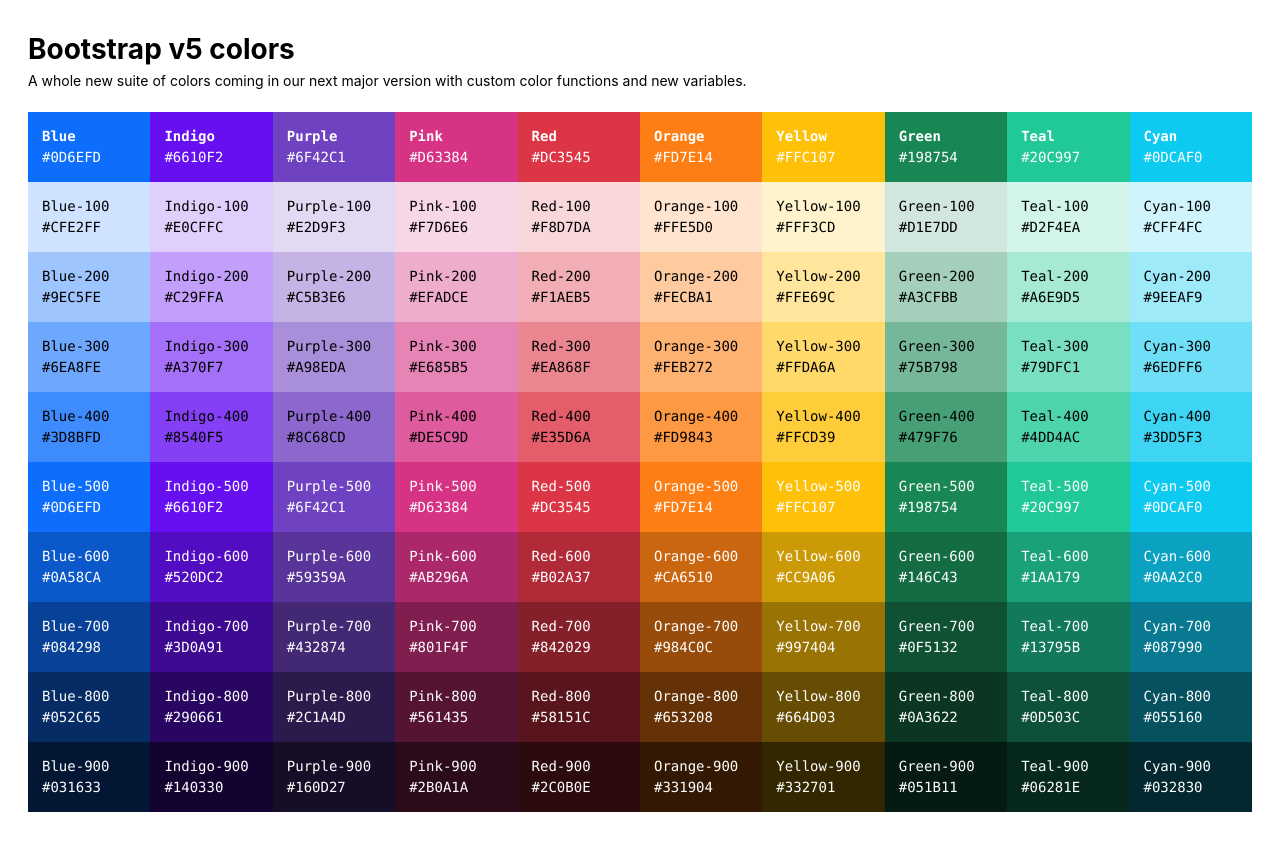
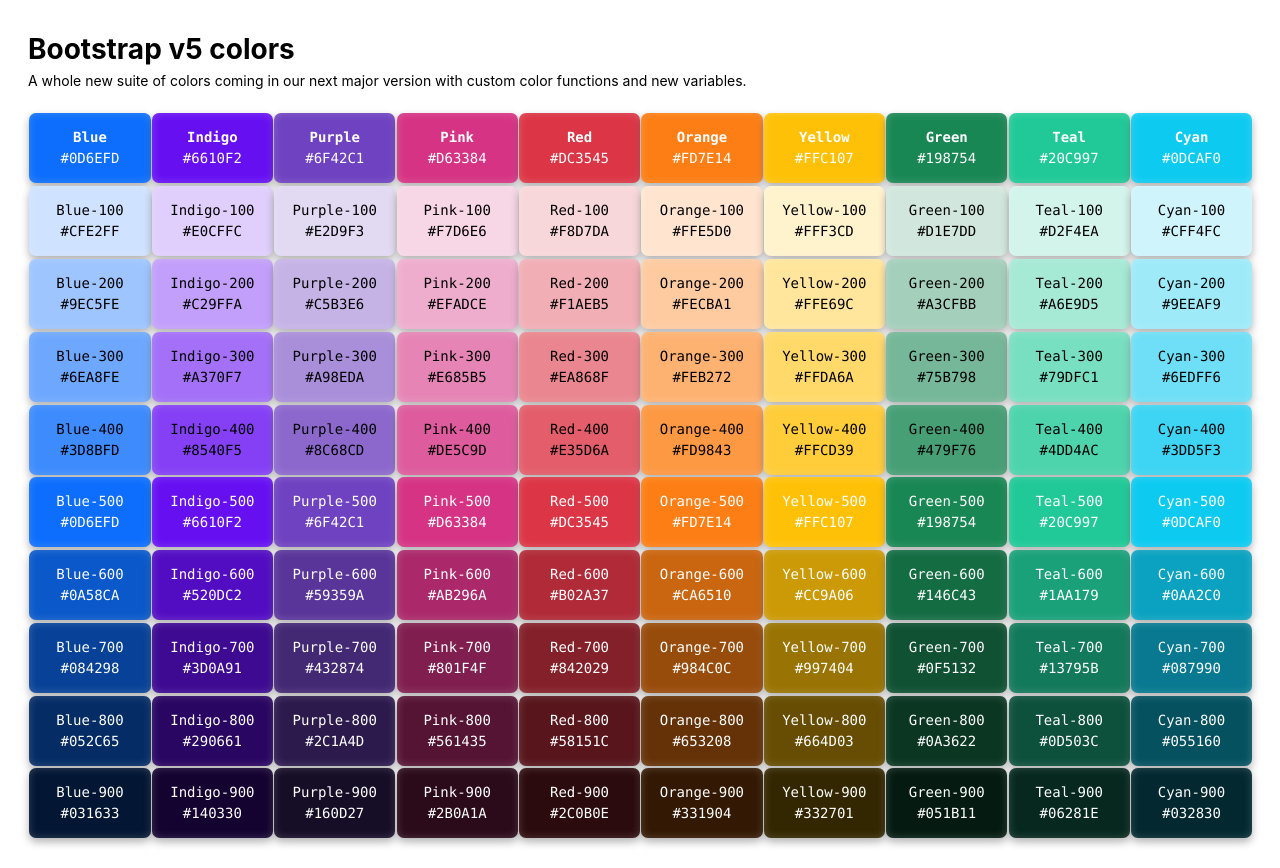
Before and after one commit to krystie-libin-mathew/bootstrap-v5-color-generator, a plain HTML site: page index.html in a window 1280 px wide. Before the commit the page ends 840 px from the top, so only its background shows below. Drawn offline with Linux system fonts and the light colour scheme.

Commit message:
Initial Commit

```diff
--- a/script.js
+++ b/script.js
@@ -32,7 +32,7 @@ document.addEventListener('DOMContentLoaded', () => {
         column.className = 'col-md-4 mb-3 font-monospace';
 
         let swatch = document.createElement('div');
-        swatch.className = `p-3 mb-2 swatch-${color}`;
+        swatch.className = `p-3 mb-2 swatch-3d swatch-${color}`;
         column.appendChild(swatch); // Add swatch to the column
 
         // Temporarily add swatch to the body to compute its color
@@ -47,7 +47,7 @@ document.addEventListener('DOMContentLoaded', () => {
 
         shades.forEach(shade => {
             let shadeDiv = document.createElement('div');
-            shadeDiv.className = `p-3 ${color}-${shade}`;
+            shadeDiv.className = `p-3 swatch-3d ${color}-${shade}`;
             column.appendChild(shadeDiv); // Add shadeDiv to the column
             document.body.appendChild(shadeDiv); // Temporarily add to body to compute color
             let computedColor = window.getComputedStyle(shadeDiv).backgroundColor;
--- a/style.css
+++ b/style.css
@@ -69,6 +69,41 @@ p {
   margin-bottom: 1.5rem;
 }
 
+/* 3D Effects for Color Swatches */
+.swatch-3d {
+  display: inline-block;
+  position: relative;
+  margin: 0.1rem;
+  padding: 1rem;
+  text-align: center;
+  border-radius: 0.5rem;
+  box-shadow: 0 4px 8px rgba(0, 0, 0, 0.3), inset 0 0 8px rgba(255, 255, 255, 0.2);
+  transition: transform 0.2s ease, box-shadow 0.2s ease;
+  width: 99%;
+  perspective: 1000px;
+}
+
+.swatch-3d::before {
+  content: "";
+  position: absolute;
+  top: 0;
+  left: 0;
+  right: 0;
+  bottom: 0;
+  border-radius: inherit;
+  z-index: -1;
+  transform: translateZ(-10px);
+}
+
+.swatch-3d:hover {
+  transform: translateY(-10px) scale(1.05);
+  box-shadow: 0 8px 16px rgba(0, 0, 0, 0.3), inset 0 0 8px rgba(255, 255, 255, 0.4);
+}
+
+.swatch-3d:hover::before {
+  transform: translateZ(-15px);
+}
+
 .color-swatches {
   display: flex;
   margin: 0 -5px;
```
